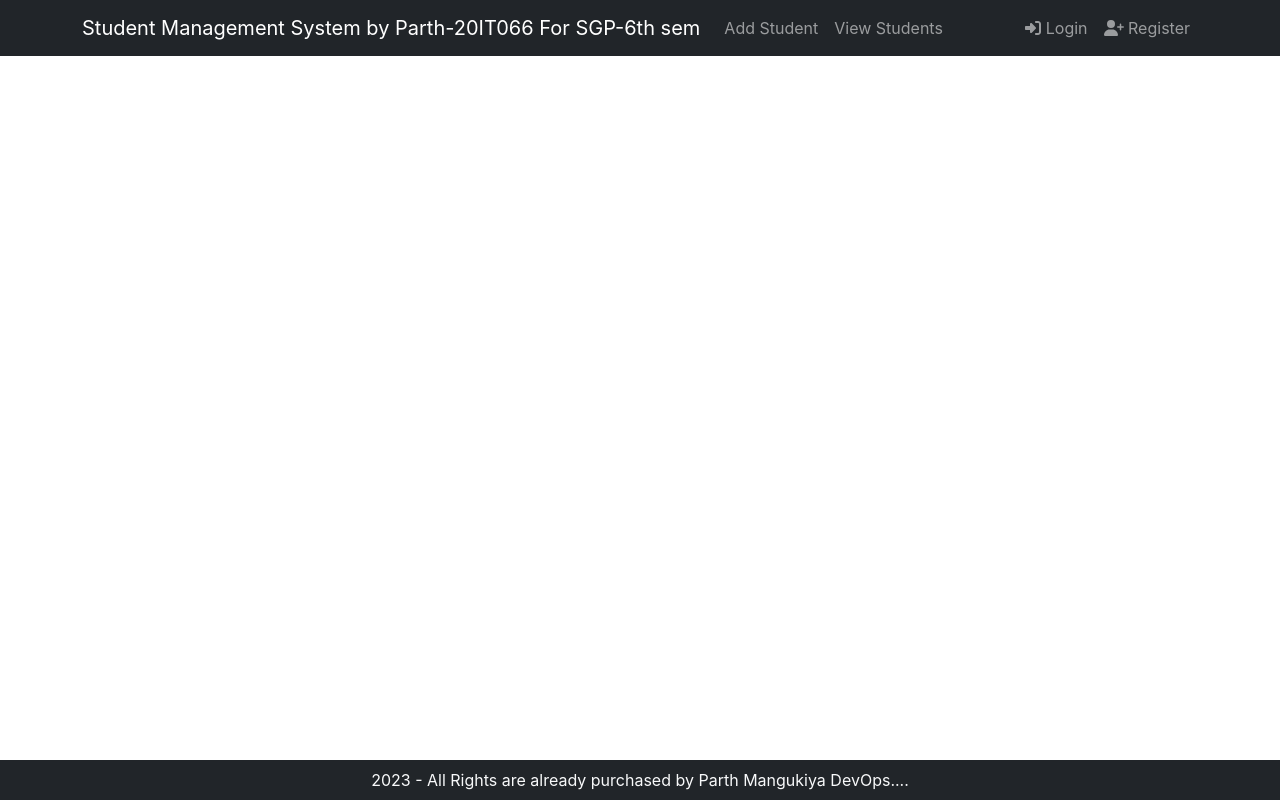
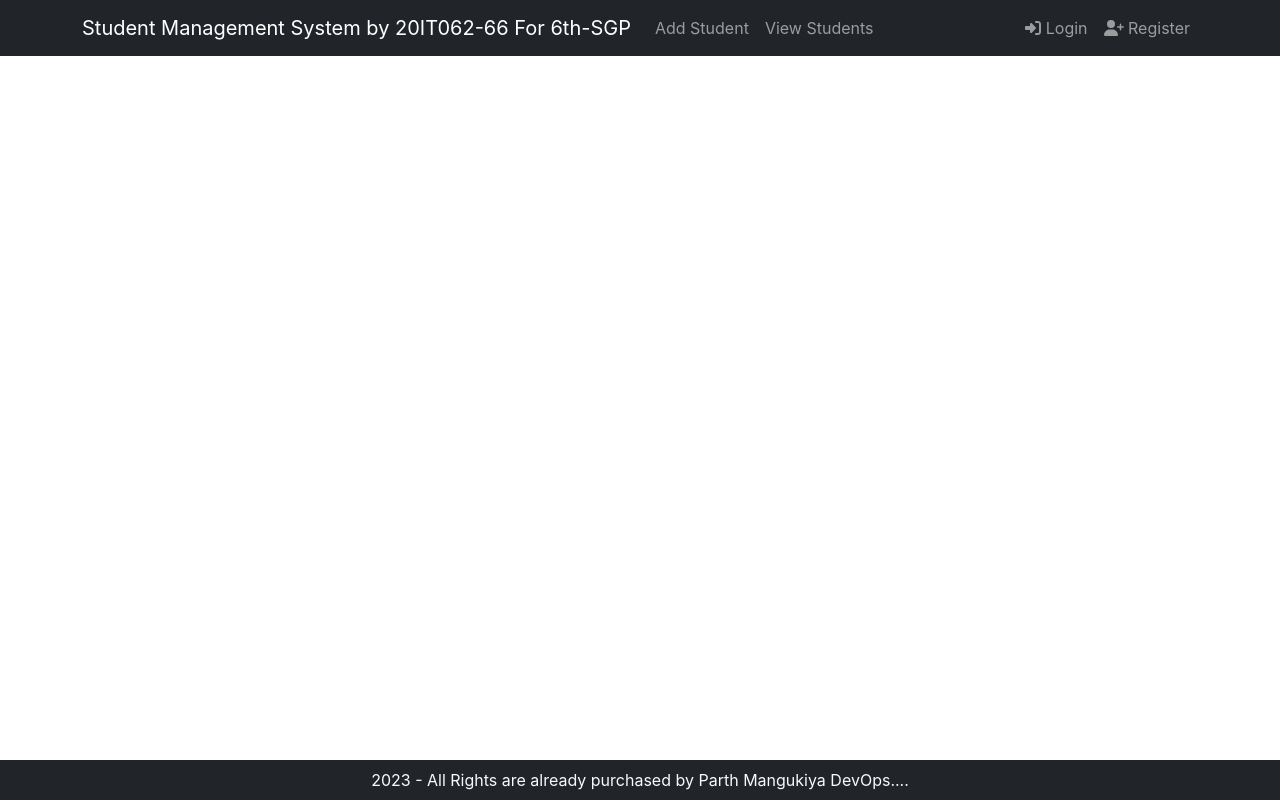
Before and after one commit to 20IT066/React_app-CI-CD, a React (Create React App) app: page / in a window 1280 px wide. Built offline with nearby package versions, Linux system fonts and the light colour scheme.

Commit message:
Last check for update

```diff
--- a/src/components/NavigationBar.js
+++ b/src/components/NavigationBar.js
@@ -11,7 +11,7 @@ export default function NavigationBar() {
     <div>
       <Navbar collapseOnSelect expand="lg" bg="dark" variant="dark">
       <Container>
-        <Link to="/" className='navbar-brand'>Student Management System by Parth-20IT066 For SGP-6th sem</Link>
+        <Link to="/" className='navbar-brand'>Student Management System by 20IT062-66 For 6th-SGP</Link>
         <Navbar.Toggle aria-controls="responsive-navbar-nav" />
         <Navbar.Collapse id="responsive-navbar-nav">
           <Nav className="me-auto">
```
Also changed, not shown: 1 other file (tests, documents, lock files or other folders).
